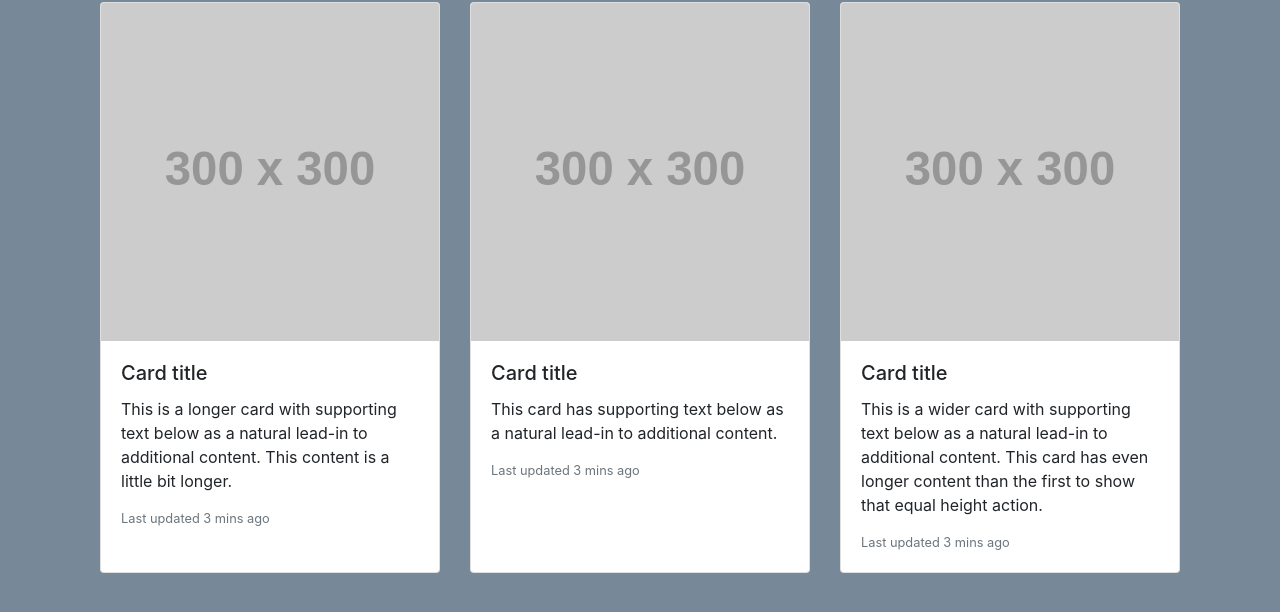
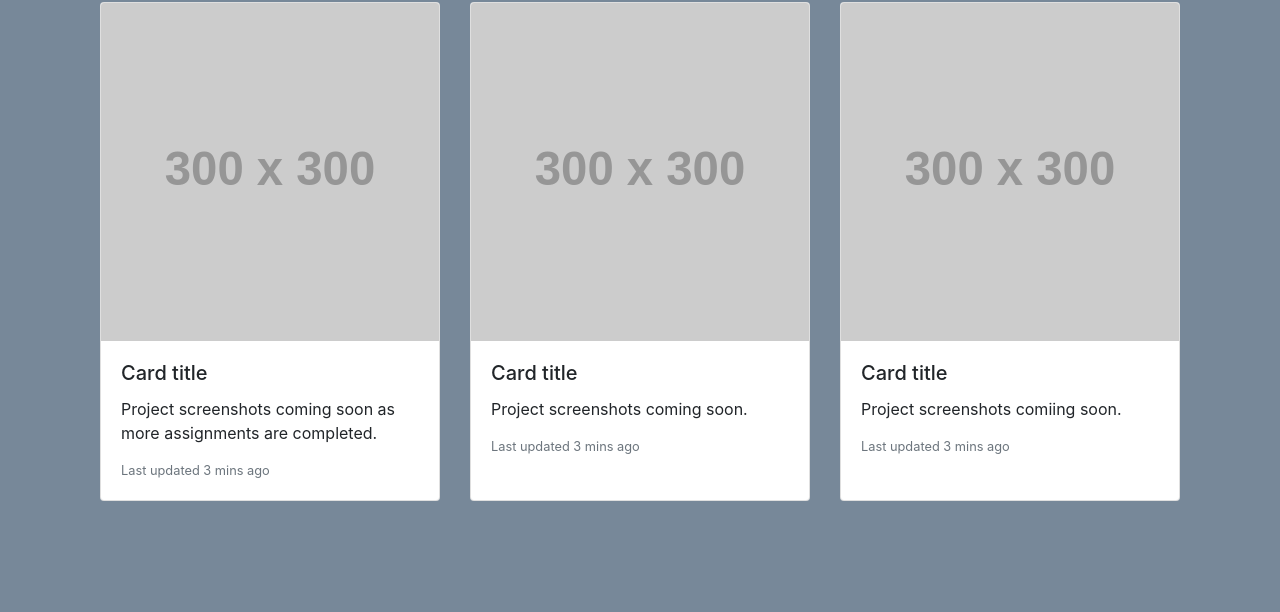
Before and after one commit to Christ1an90/Responsive-Portfolio, a plain HTML site: page portfolio.html in a window 1280 px wide. Shown: the part 110-722 px from the top of the page. Drawn offline with nearby package versions, Linux system fonts and the light colour scheme; placeholder pictures from the web are drawn by us.

Commit message:
screenshots added to assets folder and descriptions added to portflio imagers explaining why there are'nt any screenshots yet

```diff
--- a/portfolio.html
+++ b/portfolio.html
@@ -49,7 +49,7 @@
                   <img src="https://via.placeholder.com/300C/O https://placeholder.com/" class="card-img-top" alt="...">
                   <div class="card-body">
                     <h5 class="card-title">Card title</h5>
-                    <p class="card-text">This is a longer card with supporting text below as a natural lead-in to additional content. This content is a little bit longer.</p>
+                    <p class="card-text">Project screenshots coming soon as more assignments are completed.</p>
                     <p class="card-text"><small class="text-muted">Last updated 3 mins ago</small></p>
                   </div>
                 </div>
@@ -57,7 +57,7 @@
                   <img src="https://via.placeholder.com/300C/O https://placeholder.com/" class="card-img-top" alt="...">
                   <div class="card-body">
                     <h5 class="card-title">Card title</h5>
-                    <p class="card-text">This card has supporting text below as a natural lead-in to additional content.</p>
+                    <p class="card-text">Project screenshots coming soon.</p>
                     <p class="card-text"><small class="text-muted">Last updated 3 mins ago</small></p>
                   </div>
                 </div>
@@ -65,7 +65,7 @@
                   <img src="https://via.placeholder.com/300C/O https://placeholder.com/" class="card-img-top" alt="...">
                   <div class="card-body">
                     <h5 class="card-title">Card title</h5>
-                    <p class="card-text">This is a wider card with supporting text below as a natural lead-in to additional content. This card has even longer content than the first to show that equal height action.</p>
+                    <p class="card-text">Project screenshots comiing soon.</p>
                     <p class="card-text"><small class="text-muted">Last updated 3 mins ago</small></p>
                   </div>
                 </div>
```
Also changed, not shown: index.html (+3 -1 lines), assets:images/Screen Shot 2020-10-03 at 1.18.37 PM.png (added), assets:images/Screen Shot 2020-10-03 at 1.23.11 PM.png (added), assets:images/Screen Shot 2020-10-03 at 1.25.17 PM.png (added), 1 other file.
